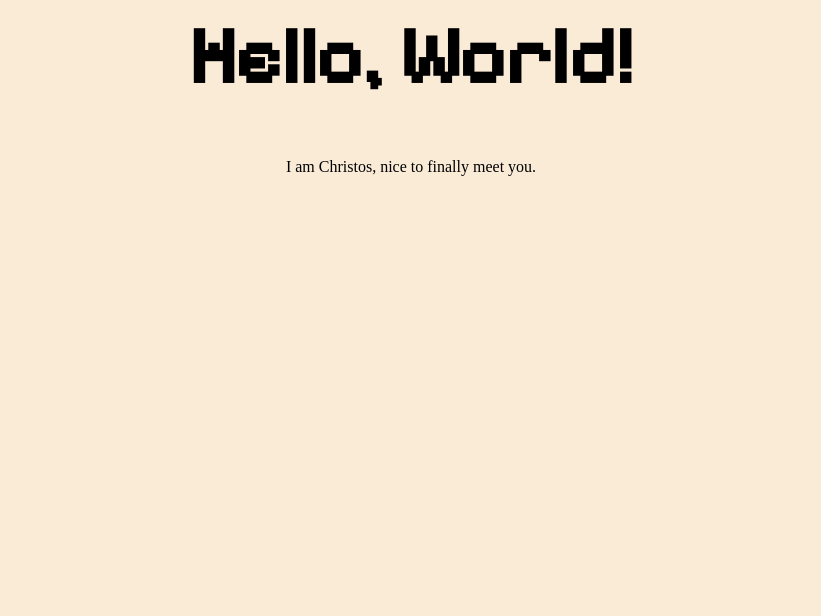
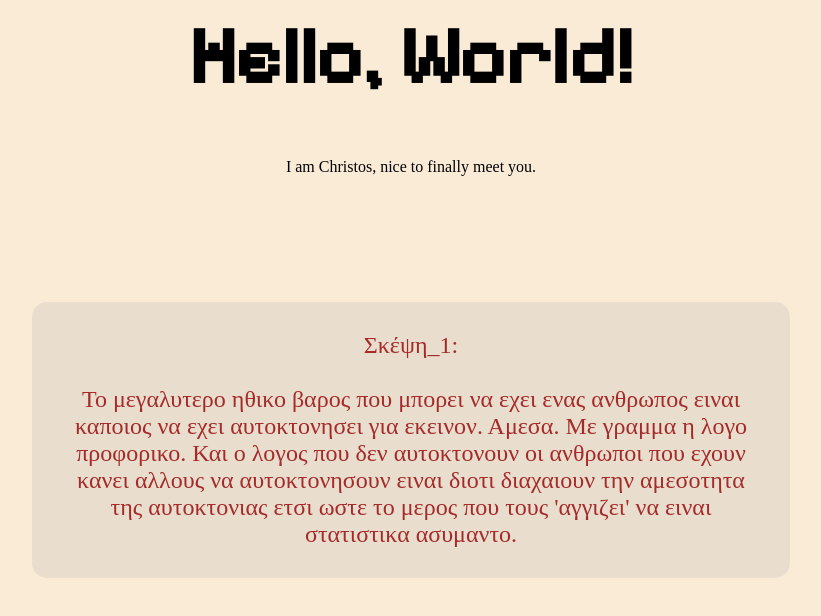
Before and after one commit to ntallas/ntallas.github.io, a plain HTML site: page index.html in a window 1280 px wide. Shown: the whole page, without its empty margins (229-1050 px from the left). Drawn offline with Linux system fonts and the light colour scheme.

Commit message:
Σκεψη_1

```diff
--- a/index.html
+++ b/index.html
@@ -12,5 +12,16 @@
     <h1 class = header>Hello, World!</h1>
     <p>I am Christos, nice to finally meet you.</p>
 
+    <p class="poem">
+        Σκέψη_1:<br><br>
+        Το μεγαλυτερο ηθικο βαρος που μπορει να εχει
+        ενας ανθρωπος ειναι καποιος να εχει αυτοκτονησει για εκεινον.
+        Αμεσα. Με γραμμα η λογο προφορικο.
+        Και ο λογος που δεν αυτοκτονουν οι ανθρωποι που εχουν
+        κανει αλλους να αυτοκτονησουν ειναι διοτι διαχαιουν
+        την αμεσοτητα της αυτοκτονιας ετσι ωστε το μερος
+        που τους 'αγγιζει' να ειναι στατιστικα ασυμαντο.
+    </p>
+
 </body>
 </html>
--- a/style.css
+++ b/style.css
@@ -7,3 +7,16 @@ body{
     font-size: 5rem;
     font-family: 'Pixelify Sans', cursive;
 }
+
+.poem{
+    background-color:rgb(233, 222, 206);
+    border-radius: 15px;
+    padding:30px;
+
+    font-size: x-large;
+    text-align: center;
+
+    margin:20%;
+    margin-top: 10%;
+    color:brown
+}
```
